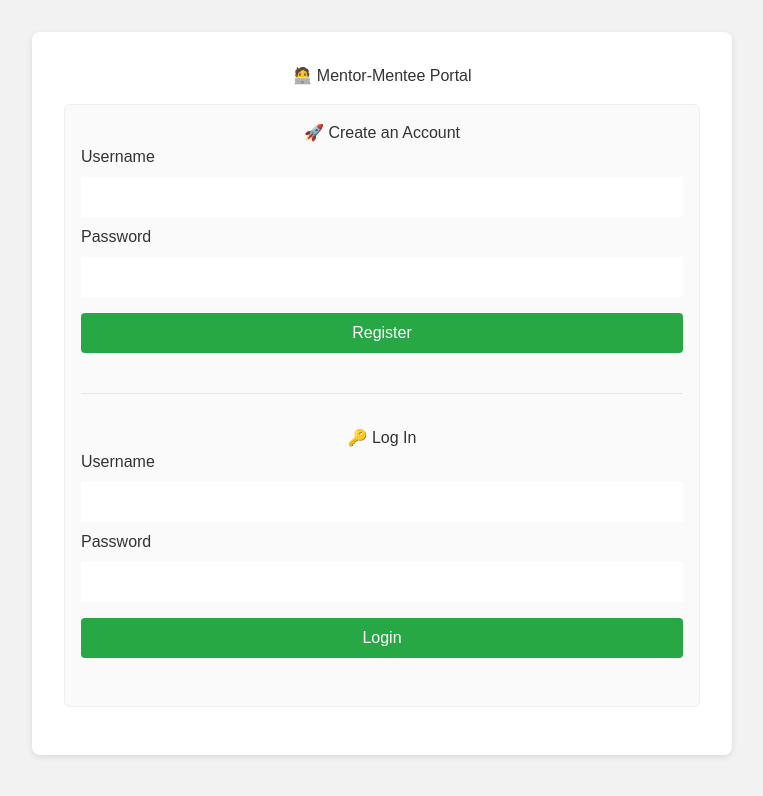
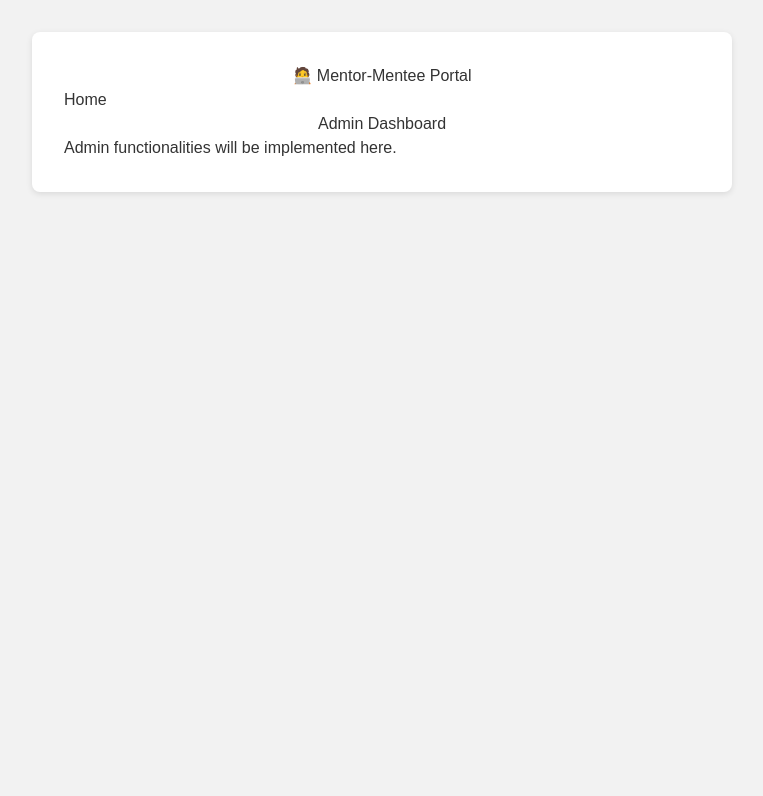
Before and after one commit to HohhotDog/Transplant-Australia-Mentoring-Platform, a React (Create React App) app in the folder Mentor-Matching-Platform/client/: page /admin in a window 1280 px wide. Shown: the top 796 px of the page, without its empty margins (258-1021 px from the left). Built offline with nearby package versions, Linux system fonts and the light colour scheme.

Commit message:
split pages

```diff
--- a/Mentor-Matching-Platform/client/package.json
+++ b/Mentor-Matching-Platform/client/package.json
@@ -2,7 +2,6 @@
   "name": "client",
   "version": "0.1.0",
   "private": true,
-
   "dependencies": {
     "@testing-library/dom": "^10.4.0",
     "@testing-library/jest-dom": "^6.6.3",
@@ -10,6 +9,7 @@
     "@testing-library/user-event": "^13.5.0",
     "react": "^19.0.0",
     "react-dom": "^19.0.0",
+    "react-router-dom": "^7.4.0",
     "react-scripts": "5.0.1",
     "web-vitals": "^2.1.4"
   },
--- a/Mentor-Matching-Platform/client/src/App.js
+++ b/Mentor-Matching-Platform/client/src/App.js
@@ -1,9 +1,11 @@
 // src/App.js
 import React, { useState } from "react";
+import { BrowserRouter as Router, Routes, Route, Link } from "react-router-dom";
 import "./App.css";
-import AuthForms from "./components/Auth/AuthForms";
-import SurveyForm from "./components/Survey/SurveyForm";
-import MatchResult from "./components/Match/MatchResult";
+import HomePage from "./pages/HomePage";
+import ProfilePage from "./pages/ProfilePage";
+import SurveyPage from "./pages/SurveyPage";
+import AdminPage from "./pages/AdminPage";
 
 function App() {
   const [isLoggedIn, setIsLoggedIn] = useState(false);
@@ -25,21 +27,34 @@ function App() {
   }
 
   return (
-    <div className="container">
-      <h1>🧑‍💻 Mentor-Mentee Portal</h1>
-      {!isLoggedIn ? (
-        <AuthForms onLoginSuccess={handleLoginSuccess} />
-      ) : (
-        <>
+    <Router>
+      <div className="container">
+        <h1>🧑‍💻 Mentor-Mentee Portal</h1>
+        <nav>
+          <Link to="/">Home</Link>{" "}
+          {isLoggedIn && (
+            <>
+              | <Link to="/survey">Survey</Link> | <Link to="/profile">Profile</Link> |{" "}
+              <Link to="/admin">Admin</Link>
+            </>
+          )}
+        </nav>
+        {isLoggedIn && (
           <button className="logout-btn" onClick={handleLogout}>
             Logout
           </button>
-          <SurveyForm />
-          <hr />
-          <MatchResult />
-        </>
-      )}
-    </div>
+        )}
+        <Routes>
+          <Route
+            path="/"
+            element={<HomePage onLoginSuccess={handleLoginSuccess} />}
+          />
+          <Route path="/survey" element={<SurveyPage />} />
+          <Route path="/profile" element={<ProfilePage />} />
+          <Route path="/admin" element={<AdminPage />} />
+        </Routes>
+      </div>
+    </Router>
   );
 }
 
--- /dev/null
+++ b/Mentor-Matching-Platform/client/src/pages/AdminPage.js
@@ -0,0 +1,13 @@
+// src/pages/AdminPage.js
+import React from "react";
+
+const AdminPage = () => {
+  return (
+    <div>
+      <h2>Admin Dashboard</h2>
+      <p>Admin functionalities will be implemented here.</p>
+    </div>
+  );
+};
+
+export default AdminPage;
--- /dev/null
+++ b/Mentor-Matching-Platform/client/src/pages/HomePage.js
@@ -0,0 +1,14 @@
+// src/pages/HomePage.js
+import React from "react";
+import AuthForms from "../components/Auth/AuthForms";
+
+const HomePage = ({ onLoginSuccess }) => {
+  return (
+    <div>
+      <h2>Welcome to Mentor-Mentee Platform</h2>
+      <AuthForms onLoginSuccess={onLoginSuccess} />
+    </div>
+  );
+};
+
+export default HomePage;
--- /dev/null
+++ b/Mentor-Matching-Platform/client/src/pages/ProfilePage.js
@@ -0,0 +1,13 @@
+// src/pages/ProfilePage.js
+import React from "react";
+
+const ProfilePage = () => {
+  return (
+    <div>
+      <h2>User Profile</h2>
+      <p>Profile information will be displayed here.</p>
+    </div>
+  );
+};
+
+export default ProfilePage;
--- /dev/null
+++ b/Mentor-Matching-Platform/client/src/pages/SurveyPage.js
@@ -0,0 +1,17 @@
+// src/pages/SurveyPage.js
+import React from "react";
+import SurveyForm from "../components/Survey/SurveyForm";
+import MatchResult from "../components/Match/MatchResult";
+
+const SurveyPage = () => {
+  return (
+    <div>
+      <h2>Survey</h2>
+      <SurveyForm />
+      <hr />
+      <MatchResult />
+    </div>
+  );
+};
+
+export default SurveyPage;
```
Also changed, not shown: Mentor-Matching-Platform/client/src/pages/MatchPage.js (added), 1 other file (tests, documents, lock files or other folders).
